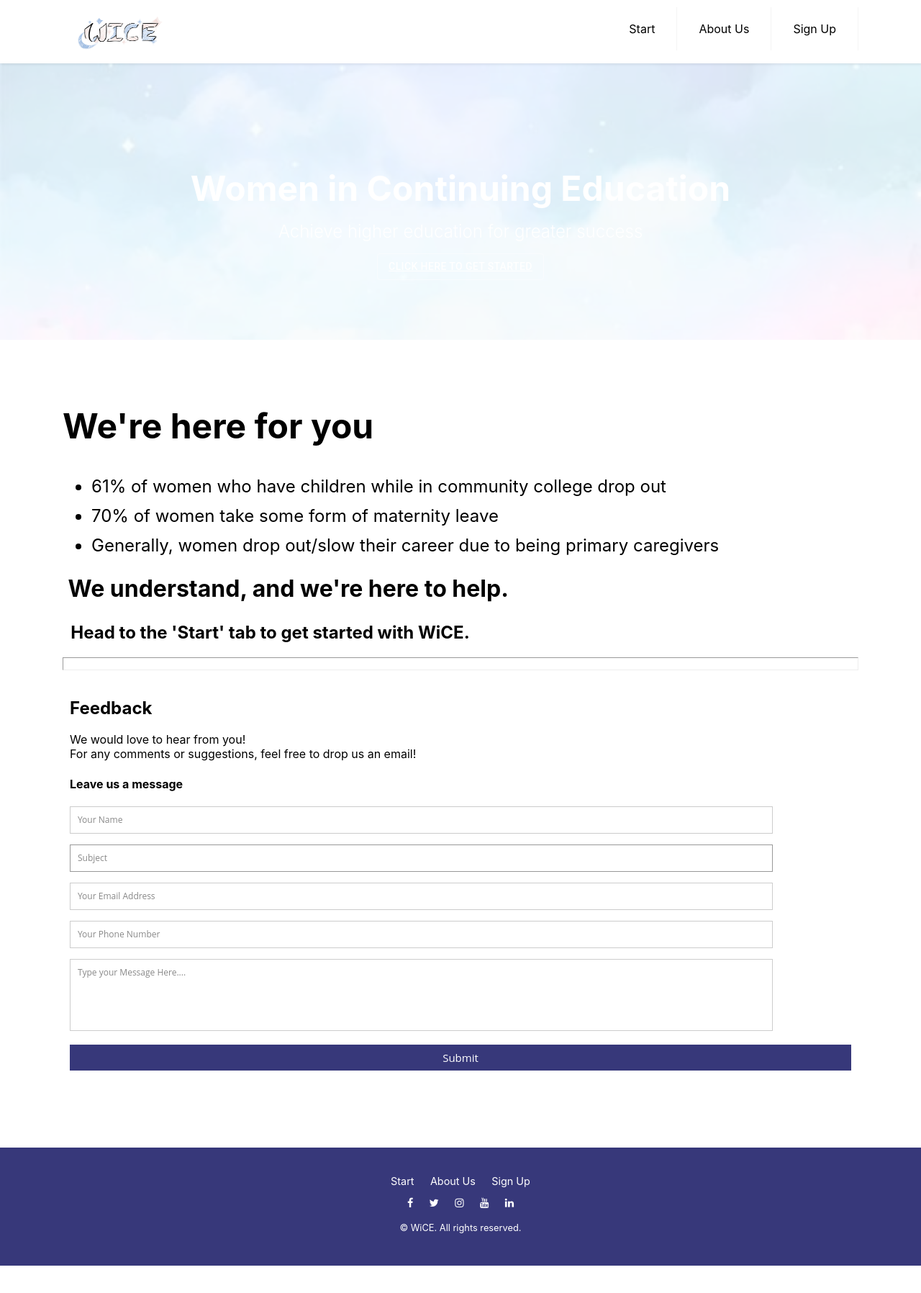
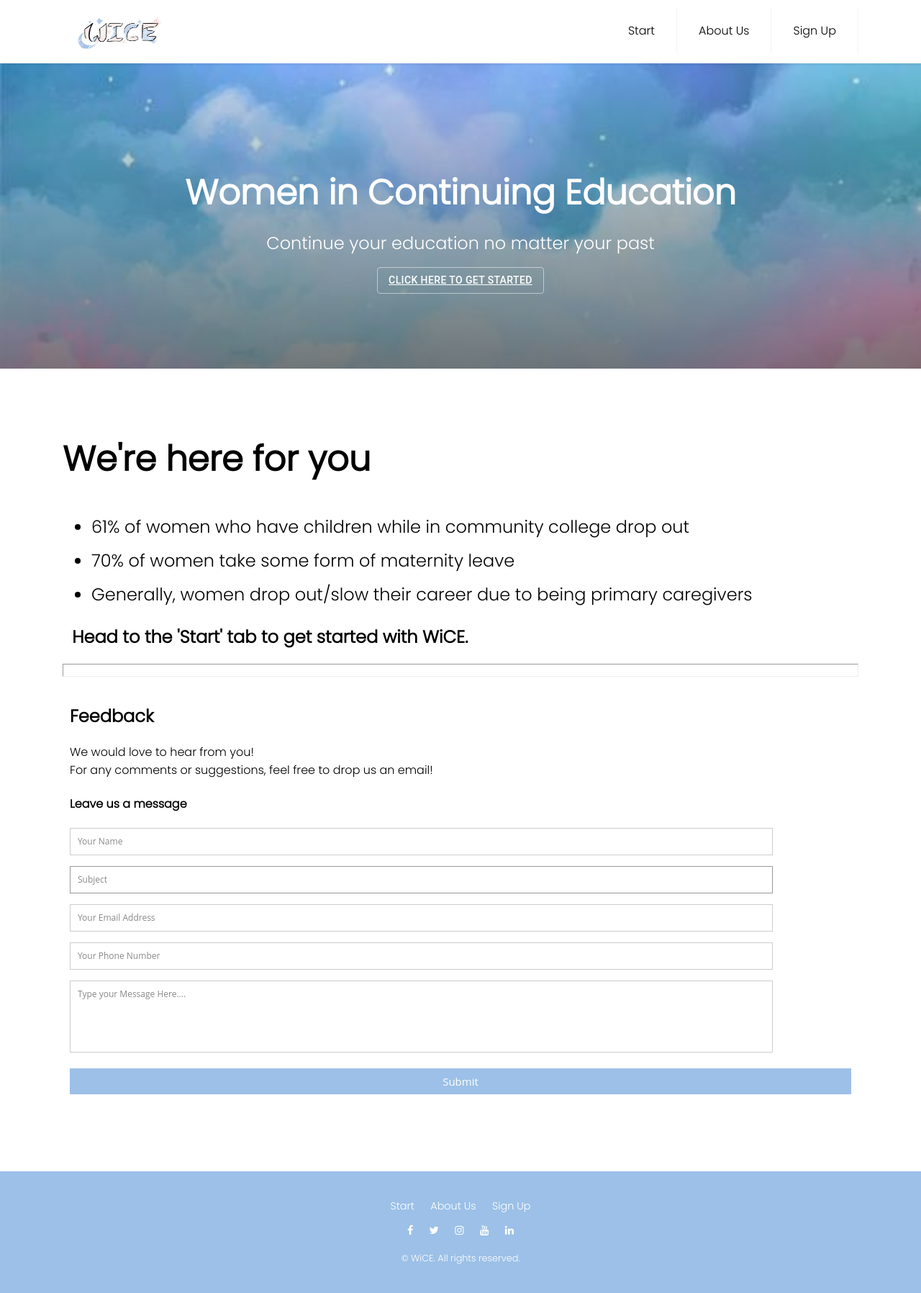
Before and after one commit to sophiezhangg/WiCS-Hackathon-2023, a React (Create React App) app in the folder react-website/: page / in a window 1280 px wide. Shown: the top 1796 px of the page at 72% size. Before the commit the page ends 1758 px from the top, so only its background shows below. Built offline with nearby package versions, Linux system fonts and the light colour scheme.

Commit message:
Update font, background color

```diff
--- a/react-website/src/components/misc/Header.css
+++ b/react-website/src/components/misc/Header.css
@@ -1,14 +1,13 @@
 header{
     color: white;
-    background: #37387a;
-    background-image: url('../../images/background.jpg');
-    min-height: 50vh;
+    background: #9CC0E7;
+    background-image: linear-gradient(rgba(0, 0, 0, 0.023), rgba(0, 0, 0, 0.5)), url('../../images/background.jpg');
+    min-height: 55vh;
     padding-top: 20vh;
     text-align: center;
     position: relative;
     z-index: 1;
     overflow: hidden;
-    opacity: 20%;
     background-position: center; /* Center the image */
     background-repeat: no-repeat; /* Do not repeat the image */
     background-size: cover; /* Resize the background image to cover the entire container */
--- a/react-website/src/components/misc/Header.js
+++ b/react-website/src/components/misc/Header.js
@@ -20,7 +20,7 @@ const Header = () => {
             <header className="bg-image">
                 <div className="bg-container">
                     <h1>Women in Continuing Education</h1>
-                    <h2>Achieve higher education for greater success</h2>
+                    <h2>Continue your education no matter your past</h2>
                     <ThemeProvider theme={theme}>
                         <Button variant="outlined" color="primary">
                             <a href="https://utexas.qualtrics.com/jfe/form/SV_4UEDAq5XwQcxnh4">Click Here to Get Started</a>
--- a/react-website/src/components/navigations/Footer.css
+++ b/react-website/src/components/navigations/Footer.css
@@ -1,5 +1,5 @@
 .footer {
-    background: #37387a;
+    background: #9CC0E7;
     color: #fff;
     padding: 2rem 0;
     text-align: center;
--- a/react-website/src/components/pages/Home.js
+++ b/react-website/src/components/pages/Home.js
@@ -17,7 +17,7 @@ const Home = () => {
                         <li style={{marginBottom:"0.5em"}}>70% of women take some form of maternity leave</li>
                         <li style={{marginBottom:"0.5em"}}>Generally, women drop out/slow their career due to being primary caregivers</li>
                     </ul>
-                    <h2 style={{fontSize:"2em"}}>&nbsp;We understand, and we're here to help.</h2>
+                    {/* <h2 style={{fontSize:"2em"}}>&nbsp;We understand, and we're here to help.</h2> */}
                     <h2 style={{fontSize:"1.5em"}}>&nbsp;&nbsp;Head to the 'Start' tab to get started with WiCE.</h2>
                     <hr size="20" ></hr>
                 <Feedback/>
--- a/react-website/src/index.css
+++ b/react-website/src/index.css
@@ -1,6 +1,8 @@
+@import url('https://fonts.googleapis.com/css2?family=Poppins:wght@300&display=swap');
+
 body {
   margin: 0;
-  font-family: -apple-system, BlinkMacSystemFont, 'Segoe UI', 'Roboto', 'Oxygen',
+  font-family: "Poppins", -apple-system, BlinkMacSystemFont, 'Segoe UI', 'Roboto', 'Oxygen',
     'Ubuntu', 'Cantarell', 'Fira Sans', 'Droid Sans', 'Helvetica Neue',
     sans-serif;
   -webkit-font-smoothing: antialiased;
--- a/react-website/src/layout/Layout.css
+++ b/react-website/src/layout/Layout.css
@@ -96,7 +96,7 @@ fieldset {
 	cursor:pointer;
 	width:100%;
 	border:none;
-	background:#37387a;;
+	background:#9CC0E7;;
 	color:#FFF;
 	margin:0 0 5px;
 	padding:10px;
```
Also changed, not shown: 1 other file (tests, documents, lock files or other folders).
